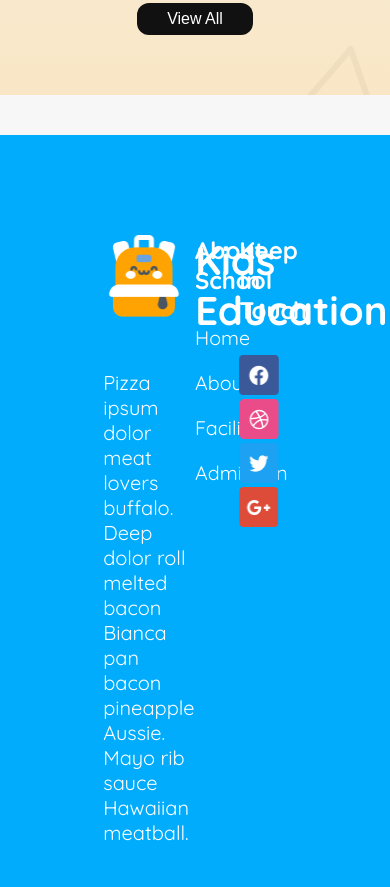
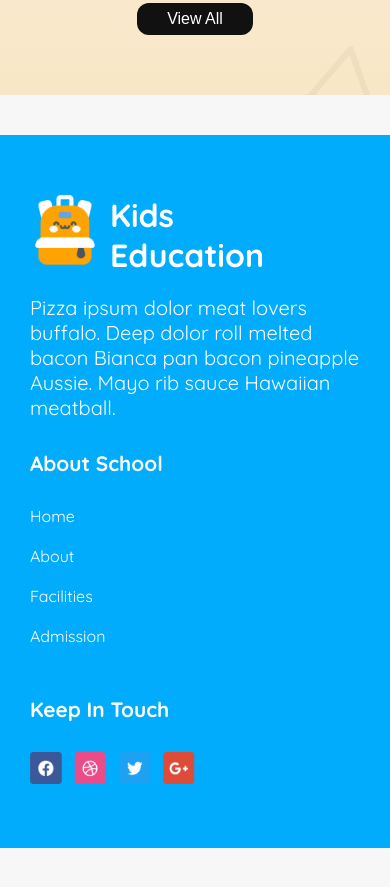
Before and after one commit to nafishfuad/assignment-02, a plain HTML site: page index.html in a window 390 px wide. Shown: the part 3014-3901 px from the top of the page. After the commit the page ends 3862 px from the top, so only its background shows below. Drawn offline with Linux system fonts and the light colour scheme.

Commit message:
foooter responsive

```diff
--- a/css/style.css
+++ b/css/style.css
@@ -344,7 +344,7 @@ nav {
 .our-stories button {
     background-color: #111111;
 }
-
+/* Responsive */
 @media screen and (max-width: 576px) {
     .our-stories {
         margin: 40px 0;
@@ -444,3 +444,45 @@ footer h5{
     height: 40px;
     margin-right: 10px;
 }
+/* responsive */
+@media screen and (max-width: 576px) {
+    .footer-container {
+        flex-direction: column;
+        padding: 60px 30px;
+    }
+    .brand-info,
+    .footer-menu,
+    .social-media {
+        width: 100%;
+    }
+    footer h5{
+        font-size: 1.3rem;
+    }
+    .brand-info {
+        margin-bottom: 30px;
+    }
+    .brand-info h2 {
+        font-size: 1rem;
+    }
+    .footer-brand {
+        margin-bottom: 20px;
+    }
+    .footer-brand img {
+        width: 70px;
+        height: 70px;
+    }
+    .footer-brand h2 {
+        font-size: 2rem;
+    }
+    .footer-menu {
+        margin-bottom: 30px;
+    }
+    .footer-menu li {
+        font-size: 1rem;
+    }
+    .social-media img {
+        width: 32px;
+        height: 32px;
+        margin-right: 8px;
+    }
+}
```
